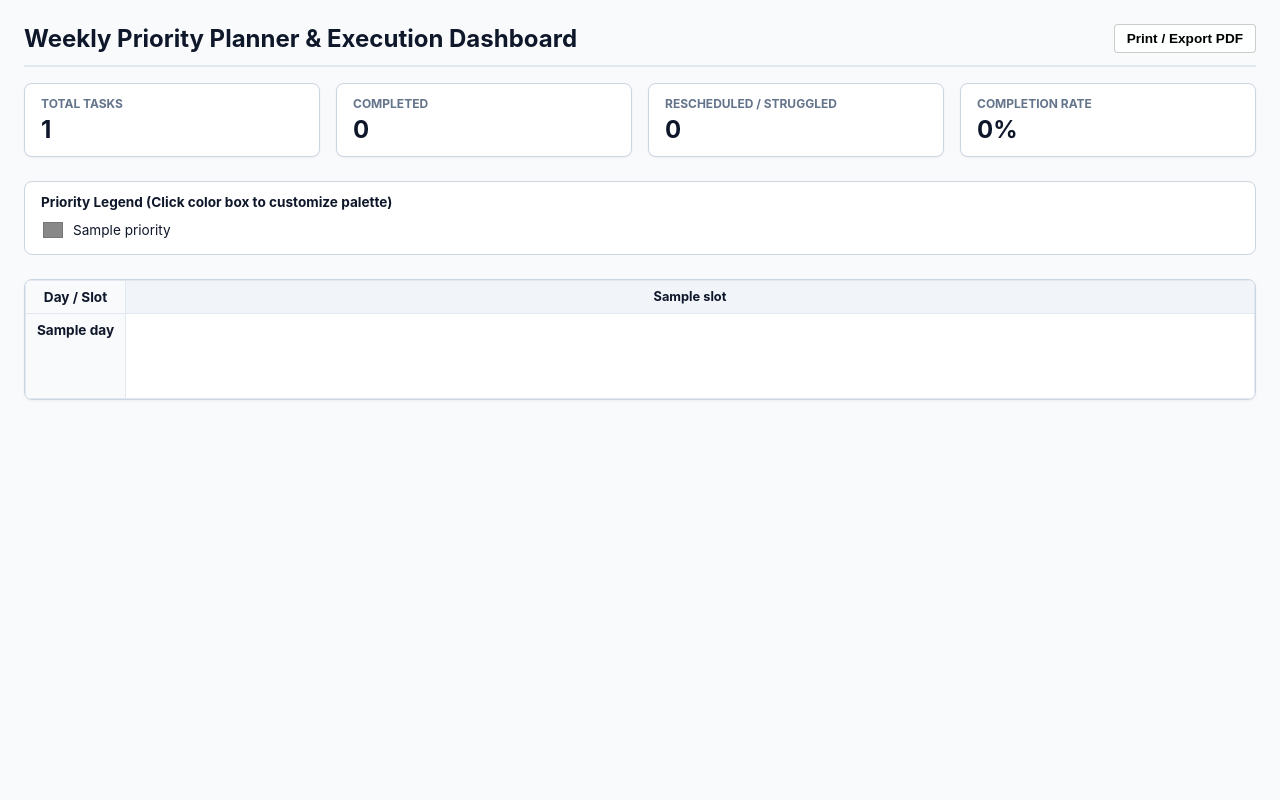
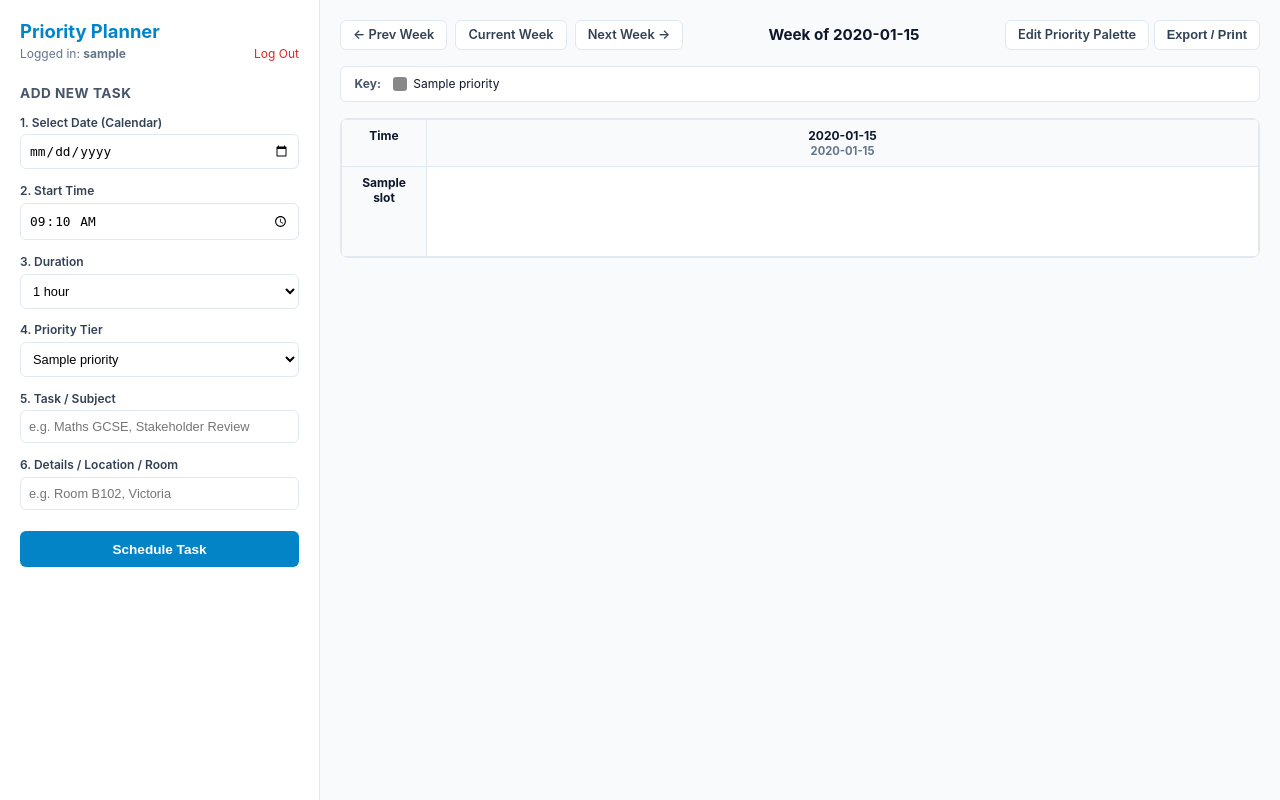
Before and after one commit to dynamixAI/priority-planner-app, a Flask app: template templates/dashboard.html in a window 1280 px wide. Run offline with Flask 3, Linux system fonts and the light colour scheme; the template is opened without the code that fills it: most values are stand-ins (such as "Sample title", 1, 10 or a date in 2020).

Commit message:
Refactor dashboard layout and task creation form
Updated the dashboard HTML to enhance layout and functionality, including changes to the title, sidebar, and task creation form.

```diff
--- a/templates/dashboard.html
+++ b/templates/dashboard.html
@@ -2,13 +2,15 @@
 <html lang="en">
 <head>
   <meta charset="UTF-8">
-  <title>Priority Timetable & Execution Dashboard</title>
+  <title>Priority Execution Dashboard</title>
   <style>
     :root {
       --bg: #f8fafc;
       --card-bg: #ffffff;
+      --sidebar-bg: #ffffff;
       --text: #0f172a;
-      --border: #cbd5e1;
+      --border: #e2e8f0;
+      --primary: #0284c7;
     }
     * { box-sizing: border-box; }
     body {
@@ -16,176 +18,207 @@
       background: var(--bg);
       color: var(--text);
       margin: 0;
-      padding: 1.5rem;
+      display: flex;
+      height: 100vh;
+      overflow: hidden;
     }
-    header {
+
+    /* Left Sidebar */
+    .sidebar {
+      width: 320px;
+      min-width: 320px;
+      background: var(--sidebar-bg);
+      border-right: 1px solid var(--border);
+      padding: 1.25rem;
+      display: flex;
+      flex-direction: column;
+      overflow-y: auto;
+    }
+    .brand { font-size: 1.15rem; font-weight: bold; color: var(--primary); margin-bottom: 0.25rem; }
+    .user-tag { font-size: 0.75rem; color: #64748b; margin-bottom: 1.5rem; display: flex; justify-content: space-between; }
+    .user-tag a { color: #dc2626; text-decoration: none; }
+
+    .panel-title { font-size: 0.85rem; font-weight: bold; text-transform: uppercase; letter-spacing: 0.5px; color: #475569; margin-bottom: 0.85rem; }
+    .form-group { margin-bottom: 0.85rem; }
+    .form-group label { display: block; font-size: 0.75rem; font-weight: 600; margin-bottom: 0.3rem; color: #334155; }
+    .form-group input, .form-group select { width: 100%; padding: 0.5rem; font-size: 0.8rem; border: 1px solid var(--border); border-radius: 6px; background: #fff; }
+    .btn-create { width: 100%; background: var(--primary); color: white; border: none; padding: 0.65rem; border-radius: 6px; font-weight: bold; font-size: 0.85rem; cursor: pointer; margin-top: 0.5rem; }
+    .btn-create:hover { background: #0369a1; }
+
+    /* Main Planner Grid */
+    .main-content {
+      flex: 1;
+      padding: 1.25rem;
+      display: flex;
+      flex-direction: column;
+      overflow-y: auto;
+    }
+
+    .top-nav {
       display: flex;
       justify-content: space-between;
       align-items: center;
       margin-bottom: 1rem;
-      border-bottom: 2px solid #e2e8f0;
-      padding-bottom: 0.75rem;
     }
-    h1 { font-size: 1.5rem; margin: 0; }
+    .week-nav { display: flex; align-items: center; gap: 0.5rem; }
+    .nav-btn { background: #fff; border: 1px solid var(--border); padding: 0.4rem 0.75rem; border-radius: 6px; font-size: 0.8rem; text-decoration: none; color: #334155; font-weight: 600; }
+    .nav-btn:hover { background: #f1f5f9; }
+    .week-title { font-size: 0.95rem; font-weight: bold; }
 
-    /* Metrics Bar */
-    .metrics-bar {
-      display: grid;
-      grid-template-columns: repeat(auto-fit, minmax(180px, 1fr));
-      gap: 1rem;
-      margin-bottom: 1.5rem;
+    /* Legend */
+    .legend-bar {
+      display: flex;
+      gap: 0.75rem;
+      margin-bottom: 1rem;
+      background: #fff;
+      padding: 0.6rem 0.85rem;
+      border-radius: 6px;
+      border: 1px solid var(--border);
+      align-items: center;
     }
-    .metric-card {
-      background: var(--card-bg);
-      border: 1px solid var(--border);
-      border-radius: 8px;
-      padding: 0.75rem 1rem;
-      box-shadow: 0 1px 3px rgba(0,0,0,0.05);
-    }
-    .metric-title { font-size: 0.75rem; text-transform: uppercase; color: #64748b; font-weight: bold; }
-    .metric-value { font-size: 1.5rem; font-weight: bold; margin-top: 0.25rem; }
+    .legend-tag { display: flex; align-items: center; gap: 0.4rem; font-size: 0.75rem; }
+    .legend-color { width: 14px; height: 14px; border-radius: 3px; }
 
-    /* Priority Key Bar */
-    .legend-container {
-      background: var(--card-bg);
-      border: 1px solid var(--border);
-      border-radius: 8px;
-      padding: 0.75rem 1rem;
-      margin-bottom: 1.5rem;
-    }
-    .legend-title { font-weight: bold; font-size: 0.85rem; margin-bottom: 0.5rem; }
-    .legend-items { display: flex; flex-wrap: wrap; gap: 1rem; }
-    .legend-item { display: flex; align-items: center; gap: 0.5rem; font-size: 0.85rem; }
-    .color-picker { border: none; width: 24px; height: 24px; cursor: pointer; border-radius: 4px; padding: 0; background: none; }
-
-    /* Timetable Grid */
-    .timetable-wrapper {
-      background: var(--card-bg);
+    /* Grid */
+    .grid-container {
+      background: #fff;
       border: 1px solid var(--border);
       border-radius: 8px;
       overflow-x: auto;
-      box-shadow: 0 1px 3px rgba(0,0,0,0.05);
     }
-    table { width: 100%; border-collapse: collapse; min-width: 950px; table-layout: fixed; }
-    th, td { border: 1px solid #e2e8f0; padding: 0.5rem; text-align: center; vertical-align: top; }
-    th { background: #f1f5f9; font-size: 0.8rem; font-weight: bold; }
-    .day-col { font-weight: bold; width: 100px; background: #f8fafc; font-size: 0.85rem; }
+    table { width: 100%; border-collapse: collapse; table-layout: fixed; min-width: 900px; }
+    th, td { border: 1px solid var(--border); text-align: center; vertical-align: top; padding: 0.5rem; }
+    th { background: #f8fafc; font-size: 0.75rem; font-weight: bold; }
+    .time-col { width: 85px; font-weight: bold; background: #f8fafc; font-size: 0.75rem; }
 
-    /* Task Block */
-    .slot-cell { height: 85px; position: relative; transition: all 0.2s; }
+    .slot-cell { height: 90px; text-align: left; }
     .task-card {
       border-radius: 6px;
       padding: 0.4rem;
       font-size: 0.75rem;
-      height: 100%;
-      display: flex;
-      flex-direction: column;
-      justify-content: space-between;
+      margin-bottom: 0.25rem;
       box-shadow: 0 1px 2px rgba(0,0,0,0.1);
       border: 1px solid rgba(0,0,0,0.15);
     }
-    .task-title { font-weight: bold; font-size: 0.8rem; }
-    .task-detail { font-size: 0.7rem; color: #333; }
-    .task-actions {
-      display: flex;
-      justify-content: space-between;
-      margin-top: 4px;
-      gap: 4px;
-    }
-    button.btn-action {
-      background: rgba(255,255,255,0.85);
-      border: 1px solid rgba(0,0,0,0.2);
-      border-radius: 4px;
-      font-size: 0.65rem;
-      padding: 2px 4px;
-      cursor: pointer;
-      font-weight: 600;
-    }
-    button.btn-action:hover { background: #ffffff; }
-
-    /* Print styling */
-    @media print {
-      body { padding: 0; background: #fff; }
-      header, .metrics-bar, .task-actions, button { display: none !important; }
-      table { border-color: #000; }
-      th, td { border-color: #000; }
-    }
+    .task-card.completed { opacity: 0.5; text-decoration: line-through; }
+    .card-title { font-weight: bold; font-size: 0.75rem; }
+    .card-detail { font-size: 0.65rem; color: #333; margin-top: 2px; }
+    .card-actions { display: flex; justify-content: space-between; margin-top: 4px; }
+    .action-btn { background: rgba(255,255,255,0.85); border: 1px solid rgba(0,0,0,0.2); border-radius: 3px; font-size: 0.6rem; padding: 1px 4px; cursor: pointer; }
   </style>
 </head>
 <body>
 
-  <header>
-    <h1>Weekly Priority Planner & Execution Dashboard</h1>
+  <!-- Left Sidebar Task Creator -->
+  <aside class="sidebar">
+    <div class="brand">Priority Planner</div>
+    <div class="user-tag">
+      <span>Logged in: <b>{{ username }}</b></span>
+      <a href="/logout">Log Out</a>
+    </div>
+
+    <div class="panel-title">Add New Task</div>
+
+    <div class="form-group">
+      <label>1. Select Date (Calendar)</label>
+      <input type="date" id="inputDate" value="{{ cur_week_str }}">
+    </div>
+
+    <div class="form-group">
+      <label>2. Start Time</label>
+      <input type="time" id="inputTime" value="09:10">
+    </div>
+
+    <div class="form-group">
+      <label>3. Duration</label>
+      <select id="inputDuration">
+        <option value="30 mins">30 mins</option>
+        <option value="45 mins">45 mins</option>
+        <option value="1 hour" selected>1 hour</option>
+        <option value="1.5 hours">1.5 hours</option>
+        <option value="2 hours">2 hours</option>
+      </select>
+    </div>
+
+    <div class="form-group">
+      <label>4. Priority Tier</label>
+      <select id="inputPriority">
+        {% for p in priorities %}
+        <option value="{{ p.id }}">{{ p.label }}</option>
+        {% endfor %}
+      </select>
+    </div>
+
+    <div class="form-group">
+      <label>5. Task / Subject</label>
+      <input type="text" id="inputTitle" placeholder="e.g. Maths GCSE, Stakeholder Review">
+    </div>
+
+    <div class="form-group">
+      <label>6. Details / Location / Room</label>
+      <input type="text" id="inputDetail" placeholder="e.g. Room B102, Victoria">
+    </div>
+
+    <button class="btn-create" onclick="submitTask()">Schedule Task</button>
+  </aside>
+
+  <!-- Main Timetable Area -->
+  <main class="main-content">
+    <div class="top-nav">
+      <div class="week-nav">
+        <a href="/dashboard?week_start={{ prev_week }}" class="nav-btn">← Prev Week</a>
+        <a href="/dashboard" class="nav-btn">Current Week</a>
+        <a href="/dashboard?week_start={{ next_week }}" class="nav-btn">Next Week →</a>
+      </div>
+      <div class="week-title">Week of {{ week_dates[0].strftime("%B %d, %Y") }}</div>
       <div>
-      <button class="btn-action" style="padding: 6px 12px; font-size: 0.85rem;" onclick="window.print()">Print / Export PDF</button>
-    </div>
-  </header>
-
-  <!-- Aggregated Metrics -->
-  <div class="metrics-bar">
-    <div class="metric-card">
-      <div class="metric-title">Total Tasks</div>
-      <div class="metric-value" id="metric-total">{{ state.tasks|length }}</div>
-    </div>
-    <div class="metric-card">
-      <div class="metric-title">Completed</div>
-      <div class="metric-value" id="metric-completed">0</div>
-    </div>
-    <div class="metric-card">
-      <div class="metric-title">Rescheduled / Struggled</div>
-      <div class="metric-value" id="metric-rescheduled">0</div>
-    </div>
-    <div class="metric-card">
-      <div class="metric-title">Completion Rate</div>
-      <div class="metric-value" id="metric-rate">0%</div>
+        <a href="/priority-setup" class="nav-btn">Edit Priority Palette</a>
+        <button class="nav-btn" onclick="window.print()">Export / Print</button>
       </div>
     </div>
 
-  <!-- Dynamic Priority Key -->
-  <div class="legend-container">
-    <div class="legend-title">Priority Legend (Click color box to customize palette)</div>
-    <div class="legend-items" id="legend-items">
-      {% for p in state.priorities %}
-      <div class="legend-item">
-        <input type="color" class="color-picker" id="picker-{{ p.id }}" value="{{ p.color }}" onchange="updatePalette('{{ p.id }}', this.value)">
+    <!-- Active Palette Display -->
+    <div class="legend-bar">
+      <span style="font-size: 0.75rem; font-weight: bold; color: #475569;">Key:</span>
+      {% for p in priorities %}
+      <div class="legend-tag">
+        <div class="legend-color" style="background: {{ p.color }};"></div>
         <span>{{ p.label }}</span>
       </div>
       {% endfor %}
     </div>
-  </div>
 
-  <!-- Timetable Grid -->
-  <div class="timetable-wrapper">
+    <!-- Calendar Table -->
+    <div class="grid-container">
       <table>
         <thead>
           <tr>
-          <th class="day-col">Day / Slot</th>
-          {% for slot in state.time_slots %}
-          <th>{{ slot }}</th>
+            <th class="time-col">Time</th>
+            {% for d in week_dates %}
+            <th>{{ d.strftime("%A") }}<br><span style="font-size: 0.7rem; color: #64748b;">{{ d.strftime("%d %b") }}</span></th>
             {% endfor %}
           </tr>
         </thead>
         <tbody>
-        {% for day in state.days %}
+          {% for slot in time_slots %}
           <tr>
-          <td class="day-col">{{ day }}</td>
-          {% for slot_idx in range(state.time_slots|length) %}
-            <td class="slot-cell" id="slot-{{ day }}-{{ slot_idx }}">
-              {% for task in state.tasks %}
-                {% if task.day == day and task.slot_idx == slot_idx %}
-                  {% set p_color = "#ffffff" %}
-                  {% for p in state.priorities %}
+            <td class="time-col">{{ slot }}</td>
+            {% for d in week_dates %}
+              {% set cell_date = d.strftime("%Y-%m-%d") %}
+              <td class="slot-cell">
+                {% for task in tasks %}
+                  {% if task.date == cell_date and task.time == slot %}
+                    {% for p in priorities %}
                       {% if p.id == task.priority_id %}
-                      <div class="task-card" id="card-{{ task.id }}" style="background-color: {{ p.color }};">
-                        <div>
-                          <div class="task-title">{{ task.title }}</div>
-                          <div class="task-detail">{{ task.detail }}</div>
-                        </div>
-                        <div class="task-actions">
-                          <button class="btn-action" onclick="toggleComplete({{ task.id }})">
-                            {{ 'Completed' if task.status == 'completed' else 'Done' }}
+                        <div class="task-card {{ 'completed' if task.status == 'completed' else '' }}" style="background-color: {{ p.color }};">
+                          <div class="card-title">{{ task.title }}</div>
+                          <div class="card-detail">{{ task.detail }} ({{ task.duration }})</div>
+                          <div class="card-actions">
+                            <button class="action-btn" onclick="toggleComplete({{ task.id }}, '{{ task.status }}')">
+                              {{ 'Undo' if task.status == 'completed' else 'Done' }}
                             </button>
-                          <button class="btn-action" style="color: #b91c1c;" onclick="promptReschedule({{ task.id }})">Struggle</button>
+                            <button class="action-btn" style="color: #b91c1c;" onclick="rescheduleTask({{ task.id }})">Reschedule</button>
+                            <button class="action-btn" style="color: #64748b;" onclick="deleteTask({{ task.id }})">✕</button>
                           </div>
                         </div>
                       {% endif %}
@@ -199,61 +232,63 @@
         </tbody>
       </table>
     </div>
+  </main>
 
   <script>
-    // Fetch and sync analytics on load
-    async function loadAnalytics() {
-      const res = await fetch('/api/analytics');
-      const data = await res.json();
-      document.getElementById('metric-total').innerText = data.total;
-      document.getElementById('metric-completed').innerText = data.completed;
-      document.getElementById('metric-rescheduled').innerText = data.rescheduled;
-      document.getElementById('metric-rate').innerText = data.completion_rate + '%';
+    async function submitTask() {
+      const date = document.getElementById('inputDate').value;
+      const time = document.getElementById('inputTime').value;
+      const duration = document.getElementById('inputDuration').value;
+      const priority_id = document.getElementById('inputPriority').value;
+      const title = document.getElementById('inputTitle').value.trim();
+      const detail = document.getElementById('inputDetail').value.trim();
+
+      if (!title || !date) {
+        alert("Please enter a title and select a date.");
+        return;
       }
 
-    async function toggleComplete(taskId) {
-      await fetch('/api/task/status', {
+      await fetch('/api/task/add', {
         method: 'POST',
         headers: { 'Content-Type': 'application/json' },
-        body: JSON.stringify({ task_id: taskId, status: 'completed' })
+        body: JSON.stringify({ date, time, duration, priority_id, title, detail })
       });
       location.reload();
     }
 
-    async function promptReschedule(taskId) {
-      const day = prompt("Move this task to which day? (Monday, Tuesday, Wednesday, Thursday, Friday)");
-      const slot = prompt("Slot index? (0 for 8.30, 1 for 9.10, 4 for 11.50, etc.)");
-      if (day && slot !== null) {
+    async function toggleComplete(taskId, currentStatus) {
+      const nextStatus = currentStatus === 'completed' ? 'pending' : 'completed';
+      await fetch('/api/task/status', {
+        method: 'POST',
+        headers: { 'Content-Type': 'application/json' },
+        body: JSON.stringify({ task_id: taskId, status: nextStatus })
+      });
+      location.reload();
+    }
+
+    async function rescheduleTask(taskId) {
+      const new_date = prompt("Select new date (YYYY-MM-DD):", "{{ cur_week_str }}");
+      const new_time = prompt("Select new start time (e.g. 09:10, 11:50):", "09:10");
+      if (new_date && new_time) {
         await fetch('/api/task/reschedule', {
           method: 'POST',
           headers: { 'Content-Type': 'application/json' },
-          body: JSON.stringify({ task_id: taskId, new_day: day, new_slot: parseInt(slot) })
+          body: JSON.stringify({ task_id: taskId, new_date, new_time })
         });
         location.reload();
       }
     }
 
-    async function updatePalette(priorityId, newColor) {
-      // Find priority and update
-      const res = await fetch('/api/priorities', {
+    async function deleteTask(taskId) {
+      if (confirm("Delete this scheduled task?")) {
+        await fetch('/api/task/delete', {
           method: 'POST',
           headers: { 'Content-Type': 'application/json' },
-        body: JSON.stringify({
-          priorities: [
-            {% for p in state.priorities %}
-              {
-                id: "{{ p.id }}",
-                label: "{{ p.label }}",
-                color: "{{ p.id }}" === priorityId ? newColor : "{{ p.color }}"
-              },
-            {% endfor %}
-          ]
-        })
+          body: JSON.stringify({ task_id: taskId })
         });
         location.reload();
       }
-
-    loadAnalytics();
+    }
   </script>
 </body>
 </html>
```
Lines whose indentation alone changed are shown as unchanged.
